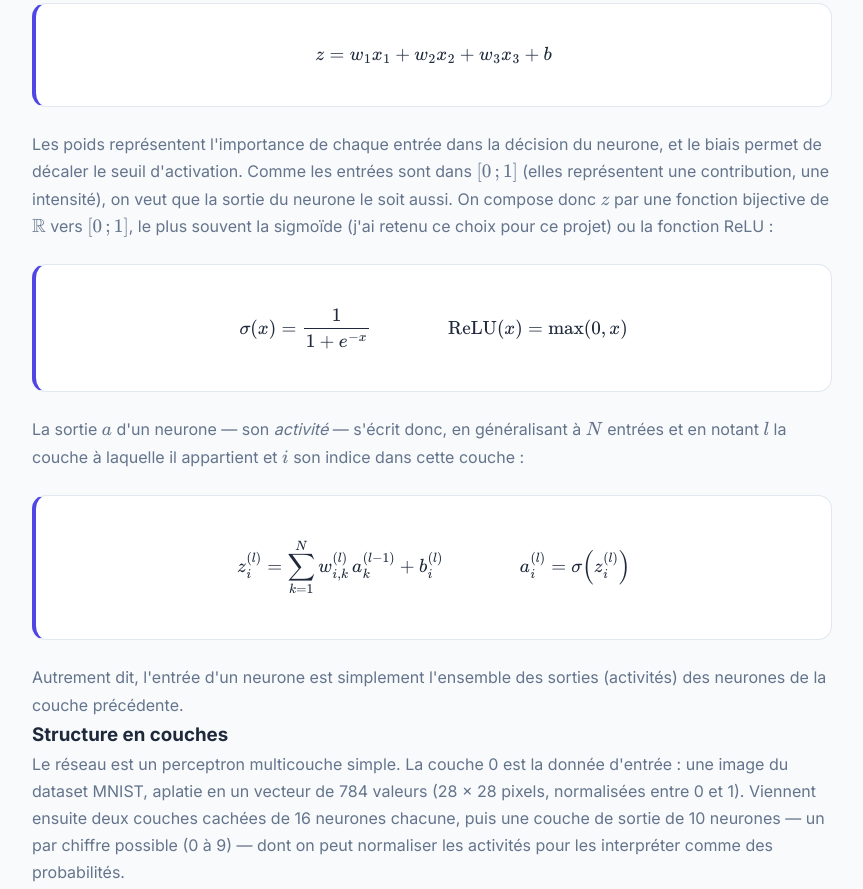
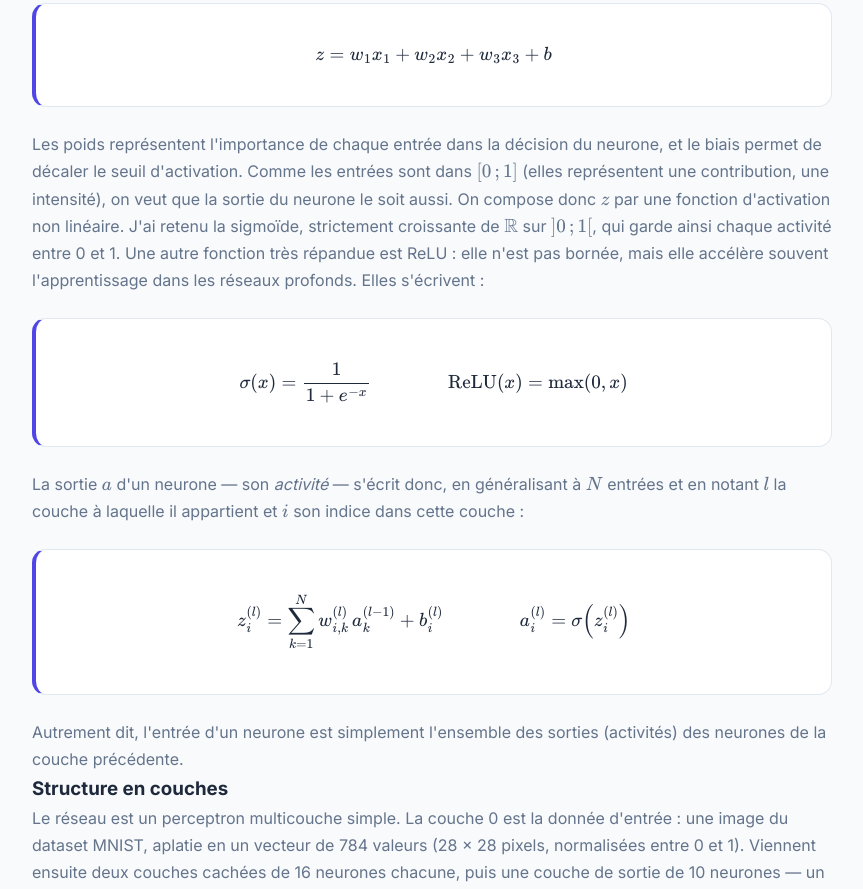
Before and after one commit to RS44you/Portfolio, a plain HTML site: page projects/mnist-nn.html in a window 1280 px wide. Shown: the part 2495-3384 px from the top of the page, without its empty margins (208-1071 px from the left). Drawn offline with nearby package versions, Linux system fonts and the light colour scheme.

Commit message:
Correction coquilles projets CAN et data set MNIST

```diff
--- a/projects/mnist-nn.html
+++ b/projects/mnist-nn.html
@@ -373,9 +373,12 @@ Les poids représentent l'importance de chaque entrée dans la décision
 du neurone, et le biais permet de décaler le seuil d'activation. Comme
 les entrées sont dans $[0\,;1]$ (elles représentent une contribution,
 une intensité), on veut que la sortie du neurone le soit aussi. On
-compose donc $z$ par une fonction bijective de $\mathbb{R}$ vers
-$[0\,;1]$, le plus souvent la sigmoïde (j'ai retenu ce choix pour ce
-projet) ou la fonction ReLU :
+compose donc $z$ par une fonction d'activation non linéaire. J'ai
+retenu la sigmoïde, strictement croissante de $\mathbb{R}$ sur
+$]0\,;1[$, qui garde ainsi chaque activité entre 0 et 1. Une autre
+fonction très répandue est ReLU : elle n'est pas bornée, mais elle
+accélère souvent l'apprentissage dans les réseaux profonds. Elles
+s'écrivent :
 
 </p>
 
@@ -457,7 +460,7 @@ réseau (poids et biais de toutes les couches) est de :
 
 <div class="math-block">
 
-$$16\times(784+1) \;+\; 16\times(16+1) \;+\; 10\times(16+1) \;=\; 13\,002 \text{ parametres}$$
+$$16\times(784+1) \;+\; 16\times(16+1) \;+\; 10\times(16+1) \;=\; 13\,002 \text{ paramètres}$$
 
 </div>
 
```
Also changed, not shown: projects/can.html (+4 -2 lines).
